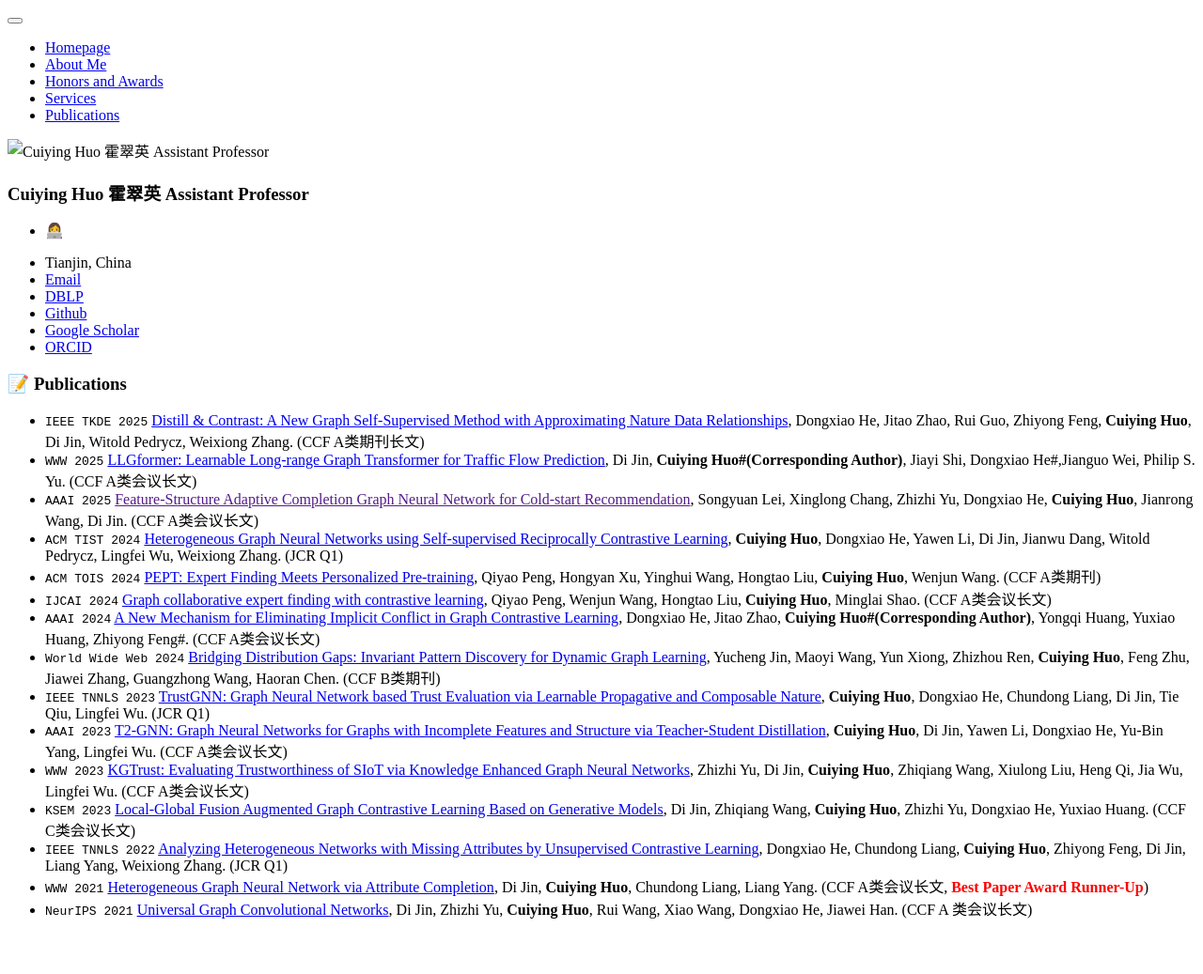
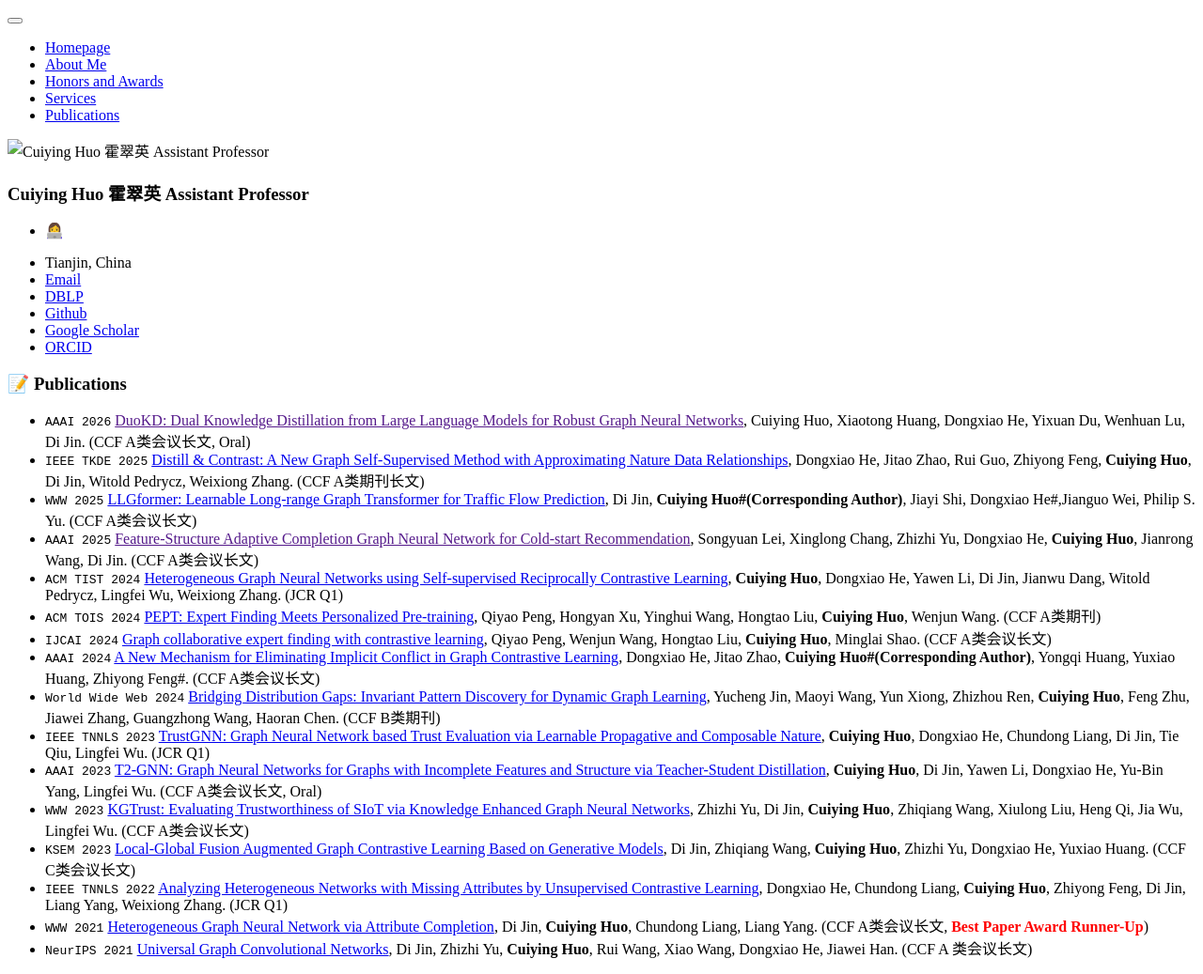
Before and after one commit to Cuiying-Huo/Cuiying-Huo.github.io, a Jekyll site: the page built from _pages/includes/pub.md, in a window 1280 px wide. Shown: the whole page at 94% size. Built offline with Jekyll 4.4.1, drawn with Linux system fonts in a browser that asks for light colours; our own code applies the rules of GitHub Pages for plain Markdown files; before the commit the page ends 995 px from its top, so only the background shows below that.

Commit message:
Update pub.md

```diff
--- a/_pages/includes/pub.md
+++ b/_pages/includes/pub.md
@@ -1,4 +1,5 @@
 # 📝 Publications
+- ``AAAI 2026`` [DuoKD: Dual Knowledge Distillation from Large Language Models for Robust Graph Neural Networks](), Cuiying Huo, Xiaotong Huang, Dongxiao He, Yixuan Du, Wenhuan Lu, Di Jin. (CCF A类会议长文, Oral)
 - ``IEEE TKDE 2025`` [Distill & Contrast: A New Graph Self-Supervised Method with Approximating Nature Data Relationships](https://ieeexplore.ieee.org/abstract/document/10938656), Dongxiao He, Jitao Zhao, Rui Guo, Zhiyong Feng, **Cuiying Huo**, Di Jin, Witold Pedrycz, Weixiong Zhang. (CCF A类期刊长文)
 - ``WWW 2025`` [LLGformer: Learnable Long-range Graph Transformer for Traffic Flow Prediction](https://openreview.net/forum?id=7VjR70sxti), Di Jin, <b>Cuiying Huo#(Corresponding Author)</b>, Jiayi Shi, Dongxiao He#,Jianguo Wei, Philip S. Yu. (CCF A类会议长文)
 - ``AAAI 2025`` [Feature-Structure Adaptive Completion Graph Neural Network for Cold-start Recommendation](), Songyuan Lei, Xinglong Chang, Zhizhi Yu, Dongxiao He, **Cuiying Huo**, Jianrong Wang, Di Jin. (CCF A类会议长文)
@@ -8,7 +9,7 @@
 - ``AAAI 2024`` [A New Mechanism for Eliminating Implicit Conflict in Graph Contrastive Learning](https://ojs.aaai.org/index.php/AAAI/article/view/29125), Dongxiao He, Jitao Zhao, <b>Cuiying Huo#(Corresponding Author)</b>, Yongqi Huang, Yuxiao Huang, Zhiyong Feng#. (CCF A类会议长文)
 - ``World Wide Web 2024`` [Bridging Distribution Gaps: Invariant Pattern Discovery for Dynamic Graph Learning](https://link.springer.com/article/10.1007/s11280-024-01283-2), Yucheng Jin, Maoyi Wang, Yun Xiong, Zhizhou Ren, **Cuiying Huo**, Feng Zhu, Jiawei Zhang, Guangzhong Wang, Haoran Chen. (CCF B类期刊)
 -  ``IEEE TNNLS 2023`` [TrustGNN: Graph Neural Network based Trust Evaluation via Learnable Propagative and Composable Nature](https://ieeexplore.ieee.org/abstract/document/10137371), **Cuiying Huo**, Dongxiao He, Chundong Liang, Di Jin, Tie Qiu, Lingfei Wu. (JCR Q1)
-- ``AAAI 2023`` [T2-GNN: Graph Neural Networks for Graphs with Incomplete Features and Structure via Teacher-Student Distillation](https://ojs.aaai.org/index.php/AAAI/article/view/25553), **Cuiying Huo**, Di Jin, Yawen Li, Dongxiao He, Yu-Bin Yang, Lingfei Wu. (CCF A类会议长文)
+- ``AAAI 2023`` [T2-GNN: Graph Neural Networks for Graphs with Incomplete Features and Structure via Teacher-Student Distillation](https://ojs.aaai.org/index.php/AAAI/article/view/25553), **Cuiying Huo**, Di Jin, Yawen Li, Dongxiao He, Yu-Bin Yang, Lingfei Wu. (CCF A类会议长文, Oral)
 - ``WWW 2023`` [KGTrust: Evaluating Trustworthiness of SIoT via Knowledge Enhanced Graph Neural Networks](https://dl.acm.org/doi/abs/10.1145/3543507.3583549), Zhizhi Yu, Di Jin, **Cuiying Huo**, Zhiqiang Wang, Xiulong Liu, Heng Qi, Jia Wu, Lingfei Wu. (CCF A类会议长文)
 - ``KSEM 2023`` [Local-Global Fusion Augmented Graph Contrastive Learning Based on Generative Models](https://link.springer.com/chapter/10.1007/978-3-031-40292-0_6), Di Jin, Zhiqiang Wang, **Cuiying Huo**, Zhizhi Yu, Dongxiao He, Yuxiao Huang. (CCF C类会议长文)
 -  ``IEEE TNNLS 2022`` [Analyzing Heterogeneous Networks with Missing Attributes by Unsupervised Contrastive Learning](https://ieeexplore.ieee.org/abstract/document/9724614), Dongxiao He, Chundong Liang, **Cuiying Huo**, Zhiyong Feng, Di Jin, Liang Yang, Weixiong Zhang. (JCR Q1)
```
